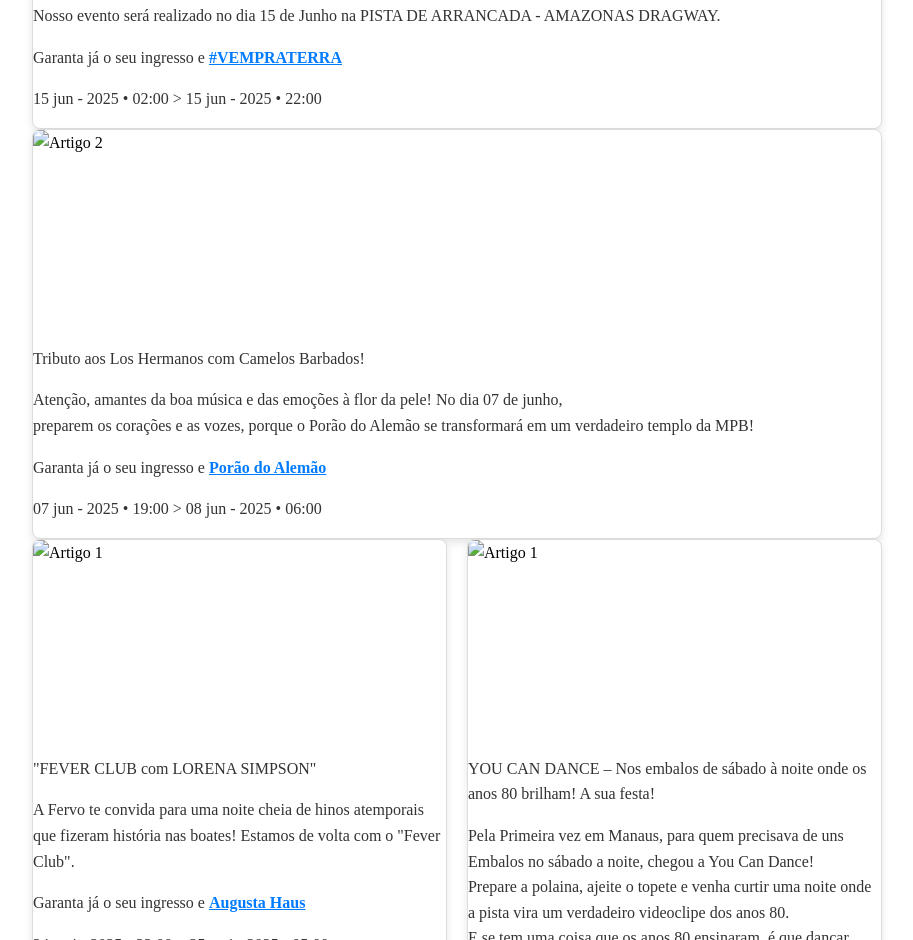
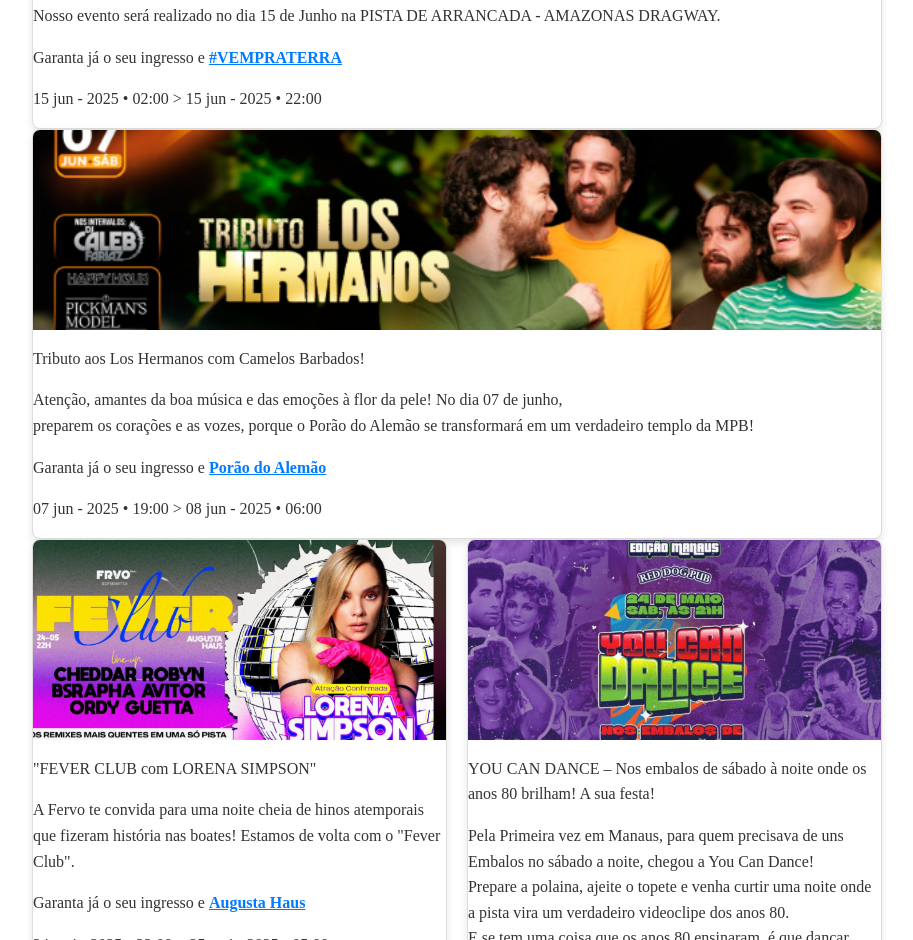
Before and after one commit to juuhcrvg/proj-conect-acao, a website: page public/events.html in a window 1280 px wide. Shown: the part 1139-2079 px from the top of the page, without its empty margins (128-1041 px from the left). Drawn offline with nearby package versions, Linux system fonts and the light colour scheme; the site is published under a folder, as on GitHub Pages, so addresses that start at the root find nothing.

Commit message:
Update events.html

```diff
--- a/public/events.html
+++ b/public/events.html
@@ -116,7 +116,7 @@
                 </div>
 
                 <div class="artigo">
-                    <img src="/public/img/Captura de tela 2025-05-24 202123.png" alt="Artigo 2" class="img-artigo">
+                    <img src="../public/img/Captura de tela 2025-05-24 202123.png" alt="Artigo 2" class="img-artigo">
                     <div>
                         <p class="titulo-artigo">Tributo aos Los Hermanos com Camelos Barbados!
                         </p>
@@ -134,7 +134,7 @@
                 </div>
                 <div class="lista-artigos">
                     <div class="artigo">
-                        <img src="/public/img/Captura de tela 2025-05-24 203013.png" alt="Artigo 1" class="img-artigo">
+                        <img src="../public/img/Captura de tela 2025-05-24 203013.png" alt="Artigo 1" class="img-artigo">
                         <div>
                             <p class="titulo-artigo">"FEVER CLUB com LORENA SIMPSON"</p>
                             <p>A Fervo te convida para uma noite cheia de hinos atemporais que fizeram história nas
@@ -151,7 +151,7 @@
                     </div>
                     <div class="lista-artigos">
                         <div class="artigo">
-                            <img src="/public/img/Captura de tela 2025-05-24 203732.png" alt="Artigo 1"
+                            <img src="../public/img/Captura de tela 2025-05-24 203732.png" alt="Artigo 1"
                                 class="img-artigo">
                             <div>
                                 <p class="titulo-artigo">YOU CAN DANCE – Nos embalos de sábado à noite onde os anos 80
```
